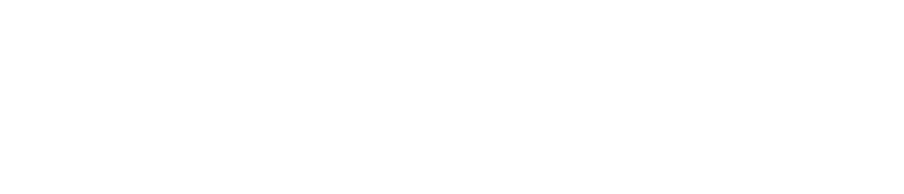
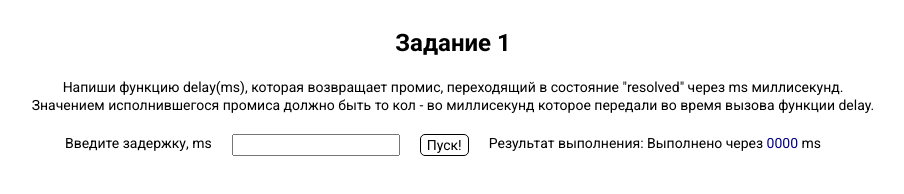
Before and after one commit to AleksMkm/goit-js-hw-11-promisification, a website built with Parcel: page src/index.html in a window 1280 px wide. Shown: the whole page, without its empty margins (187-1091 px from the left). Built offline with nearby package versions, Linux system fonts and the light colour scheme.

Commit message:
adds solution to task 1

```diff
--- a/src/index.html
+++ b/src/index.html
@@ -11,11 +11,29 @@
       crossorigin="anonymous"
     />
     <link
-      href="https://fonts.googleapis.com/css2?family=Architects+Daughter&display=swap"
+      href="https://fonts.googleapis.com/css2?family=Roboto:wght@400;700&display=swap"
       rel="stylesheet"
     />
   </head>
   <body>
+    <div class="task">
+      <h2 class="header">Задание 1</h2>
+      <p class="desc">
+        Напиши функцию delay(ms), которая возвращает промис, переходящий в
+        состояние "resolved" через ms миллисекунд. <br />
+        Значением исполнившегося промиса должно быть то кол - во миллисекунд
+        которое передали во время вызова функции delay.
+      </p>
+      <div class="wrapper-ms">
+        <p class="text-ms">Введите задержку, ms</p>
+        <input type="text" class="input-ms" />
+        <button class="btn-ms">Пуск!</button>
+        <p class="text-ms">
+          Результат выполнения: Выполнено через
+          <span class="time-ms">0000</span> ms
+        </p>
+      </div>
+    </div>
     <script src="./index.js"></script>
   </body>
 </html>
--- a/src/index.js
+++ b/src/index.js
@@ -1 +1,3 @@
 import './main.css';
+
+import './js/task-1';
--- /dev/null
+++ b/src/js/task-1.js
@@ -0,0 +1,36 @@
+// Задание 1
+// Напиши функцию delay(ms), которая возвращает промис, переходящий в состояние "resolved" через ms миллисекунд.
+// Значением исполнившегося промиса должно быть то кол - во миллисекунд которое передали во время вызова функции delay.
+
+const delay = ms => {
+  return new Promise((resolve, reject) => {
+    setTimeout(() => {
+      resolve(`${ms}`);
+    }, ms);
+  });
+};
+
+const logger = time => console.log(`Resolved after ${time}ms`);
+
+// Вызовы функции для проверки
+delay(2000).then(logger); // Resolved after 2000ms
+delay(1000).then(logger); // Resolved after 1000ms
+delay(1500).then(logger); // Resolved after 1500ms
+
+const inputMsEl = document.querySelector('.input-ms');
+const delayTimeEl = document.querySelector('.time-ms');
+const btnEl = document.querySelector('.btn-ms');
+
+let inputValue = '';
+
+inputMsEl.addEventListener('blur', e => {
+  inputValue = +e.target.value;
+});
+
+btnEl.addEventListener('click', () => {
+  new Promise((resolve, reject) => {
+    setTimeout(() => {
+      resolve(inputValue);
+    }, inputValue);
+  }).then(value => (delayTimeEl.textContent = value));
+});
--- a/src/main.css
+++ b/src/main.css
@@ -0,0 +1,54 @@
+body {
+  font-family: 'Roboto', sans-serif;
+
+  font-size: 14px;
+  line-height: 1.3;
+  text-align: center;
+}
+
+.task {
+  display: flex;
+  flex-direction: column;
+  align-items: center;
+
+  padding: 30px 100px;
+}
+
+.header {
+  margin: 0;
+  margin-bottom: 20px;
+
+  font-size: 24px;
+  line-height: 1.15;
+}
+
+.desc {
+  margin: 0;
+  margin-bottom: 20px;
+}
+
+.wrapper-ms {
+  display: flex;
+}
+
+.text-ms {
+  margin: 0;
+  margin-right: 20px;
+}
+
+.input-ms {
+  margin-right: 20px;
+}
+
+.time-ms {
+  color: darkblue;
+}
+
+.btn-ms {
+  margin-right: 20px;
+  background-color: transparent;
+  border: 1px solid black;
+  border-radius: 5px;
+  font-family: inherit;
+  font-size: inherit;
+}
```
